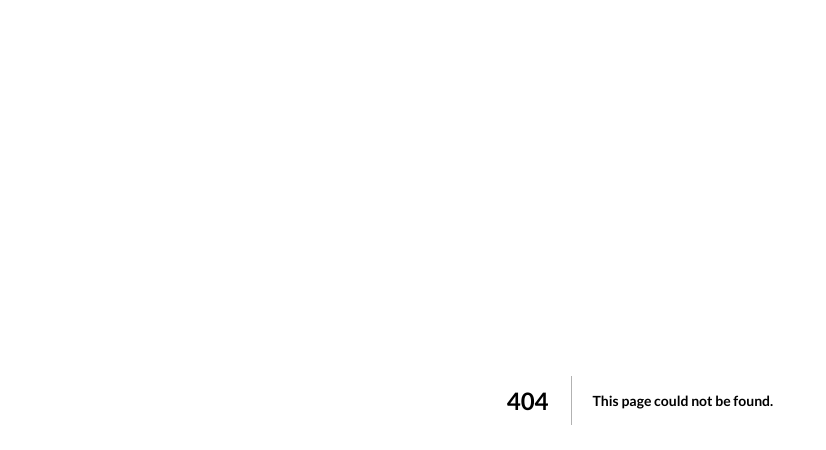
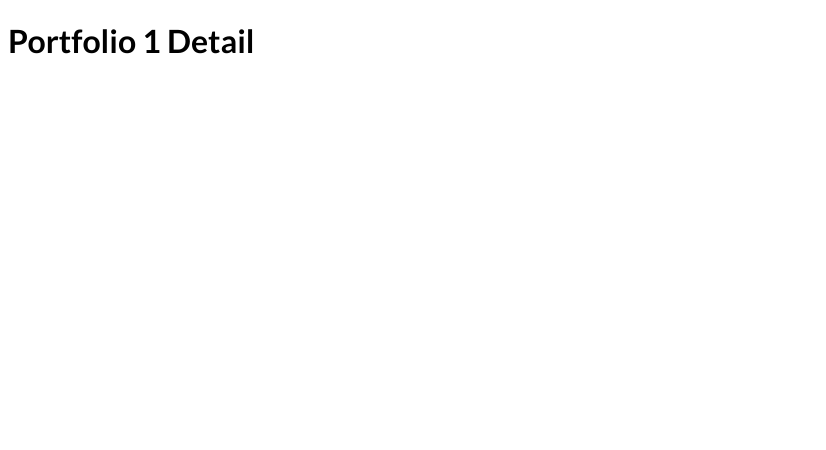
Before and after one commit to ainmutaqorrobin/nextFileRouting, a Next.js app: page /portfolio/1 in a window 1280 px wide. Before the commit this address had no page. Shown: the top 450 px of the page, without its empty margins (0-826 px from the left). Built offline with nearby package versions, Linux system fonts and the light colour scheme.

Commit message:
working with dynamic path

```diff
--- /dev/null
+++ b/pages/portfolio/[id].js
@@ -0,0 +1,12 @@
+import { useRouter } from "next/router";
+
+export default function PortfolioDetail() {
+  const router = useRouter();
+  const { id } = router.query;
+
+  return (
+    <div>
+      <h1>Portfolio {id} Detail</h1>
+    </div>
+  );
+}
```
